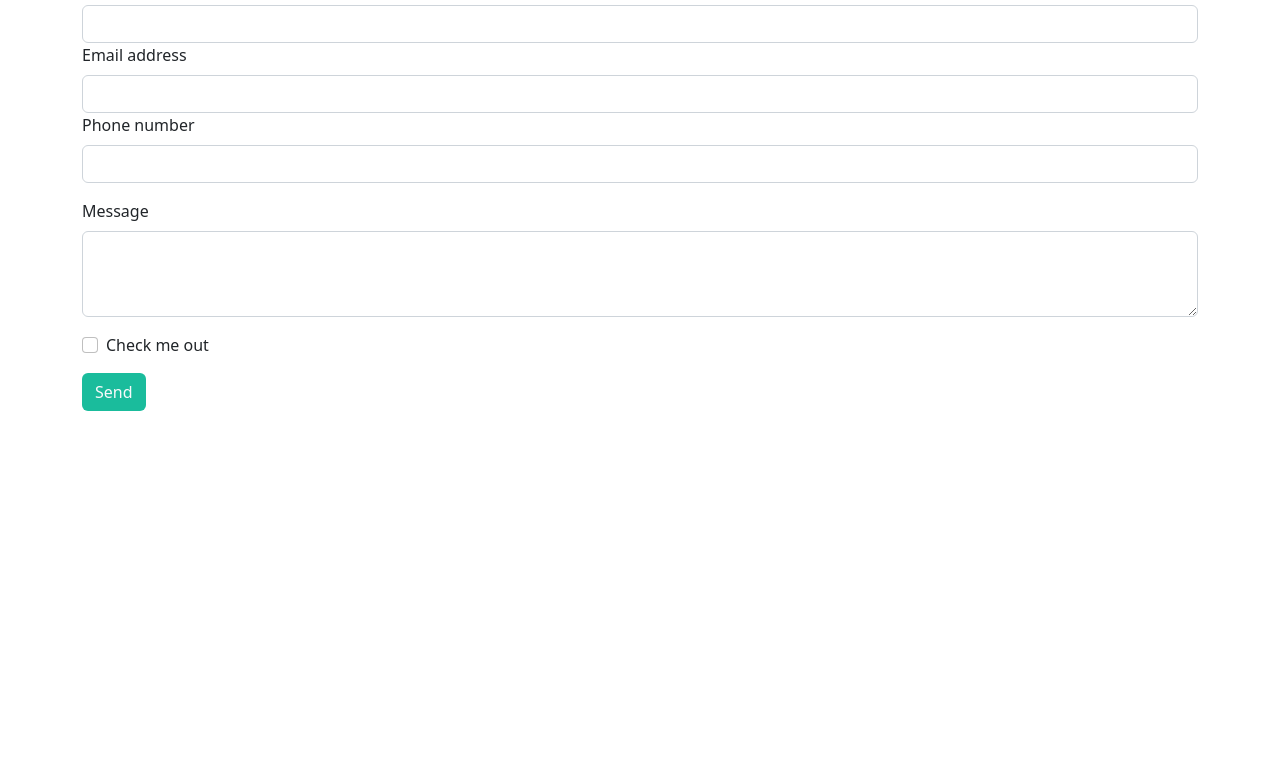
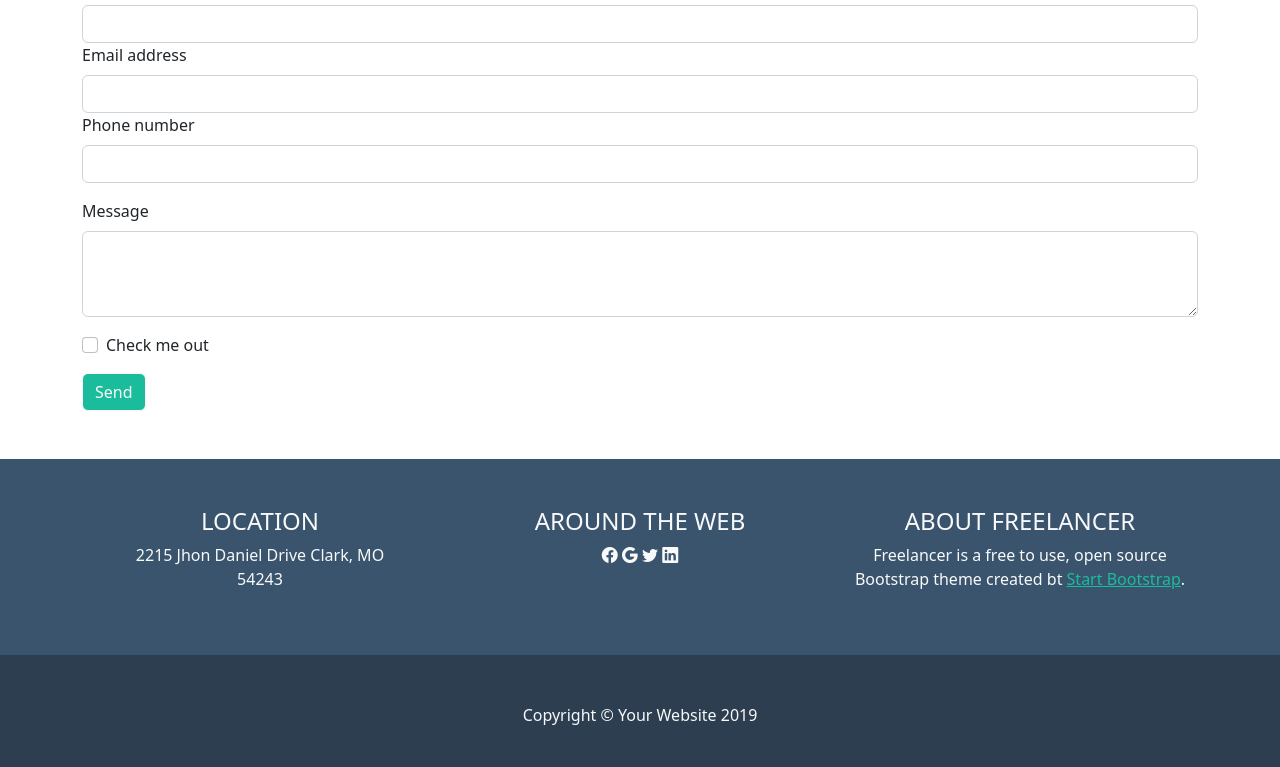
Before and after one commit to MonicaAuditore/html-css-bootstrap-freelancer, a plain HTML site: page index.html in a window 1280 px wide. Shown: the part 1734-2501 px from the top of the page. Before the commit the page ends 2193 px from the top, so only its background shows below. Drawn offline with nearby package versions, Linux system fonts and the light colour scheme.

Commit message:
add_footer

```diff
--- a/css/style.css
+++ b/css/style.css
@@ -22,6 +22,10 @@ body {
   background-color: #2c3e50;
 }
 
+.bg-blu-light {
+  background-color: #3a546d;
+}
+
 .white {
   color: white;
 }
@@ -40,3 +44,7 @@ span .barretta {
   width: 30px;
   background-color: white;
 }
+
+a {
+  color: #1abc9c;
+}
--- a/index.html
+++ b/index.html
@@ -155,13 +155,45 @@
                 <input type="checkbox" class="form-check-input" id="exampleCheck1">
                 <label class="form-check-label" for="exampleCheck1">Check me out</label>
               </div>
-              <button type="submit" class="btn bg-verde text-light">Send</button>
+              <button type="submit" class="btn btn-light bg-verde text-light">Send</button>
             </form>
 
           </div>
       </main>
+          <!-- FINE SEZIONE CONTACT -->
 
-      <footer></footer>
+          <!-- FOOTER -->
+      <footer>
+        <div class="footer-1 bg-blu-light pt-5 pb-5">
+          <div class="container ">
+            <div class="row row-cols-lg-3 row-cols-md-3 row-cols-sm-1 text-light text-center">
+              <div class="col">
+                <h4>LOCATION</h4>
+                <p>2215 Jhon Daniel Drive Clark, MO<br>54243</p>
+              </div>
+              <div class="col"><h4>AROUND THE WEB</h4>
+                <i class="bi bi-facebook"></i>
+                <i class="bi bi-google"></i>
+                <i class="bi bi-twitter"></i>
+                <i class="bi bi-linkedin"></i>
+              </div>
+                <div class="col"><h4>ABOUT FREELANCER</h4>
+                <p>Freelancer is a free to use, open source Bootstrap theme created bt <a href="#">Start Bootstrap</a>.</p></div>
+            </div>
+          </div>
+          </div>
+        </div>
+
+        <div class="footer-2 bg-blu">
+          <div class="container ">
+            <div class="row row-cols-1">
+              <div class="col text-center text-light pt-5 pb-4"><p>Copyright © Your Website 2019</p></div>
+            </div>
+          </div>
+          </div>
+        </div>
+
+      </footer>
     </div>
   </body>
 </html>
```
